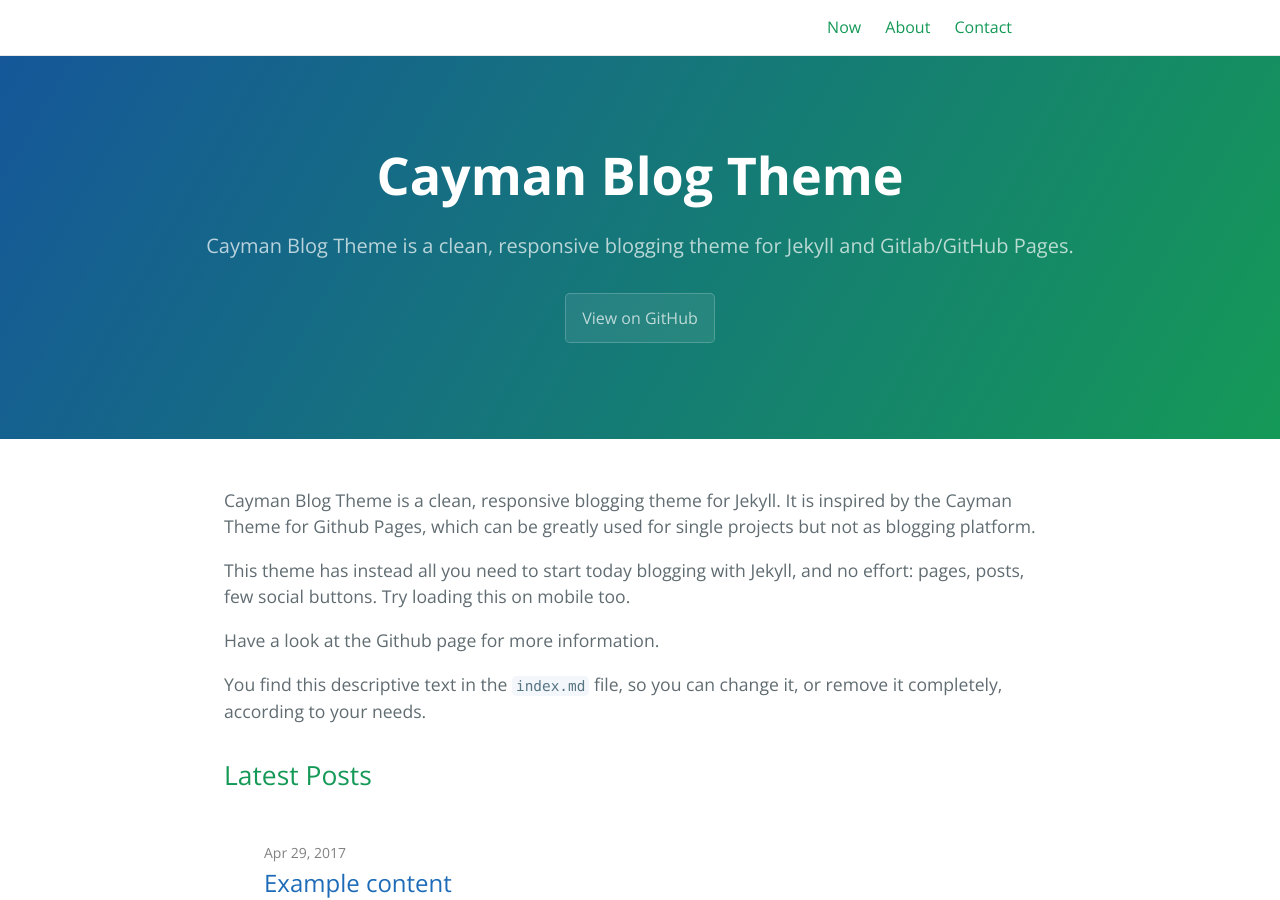
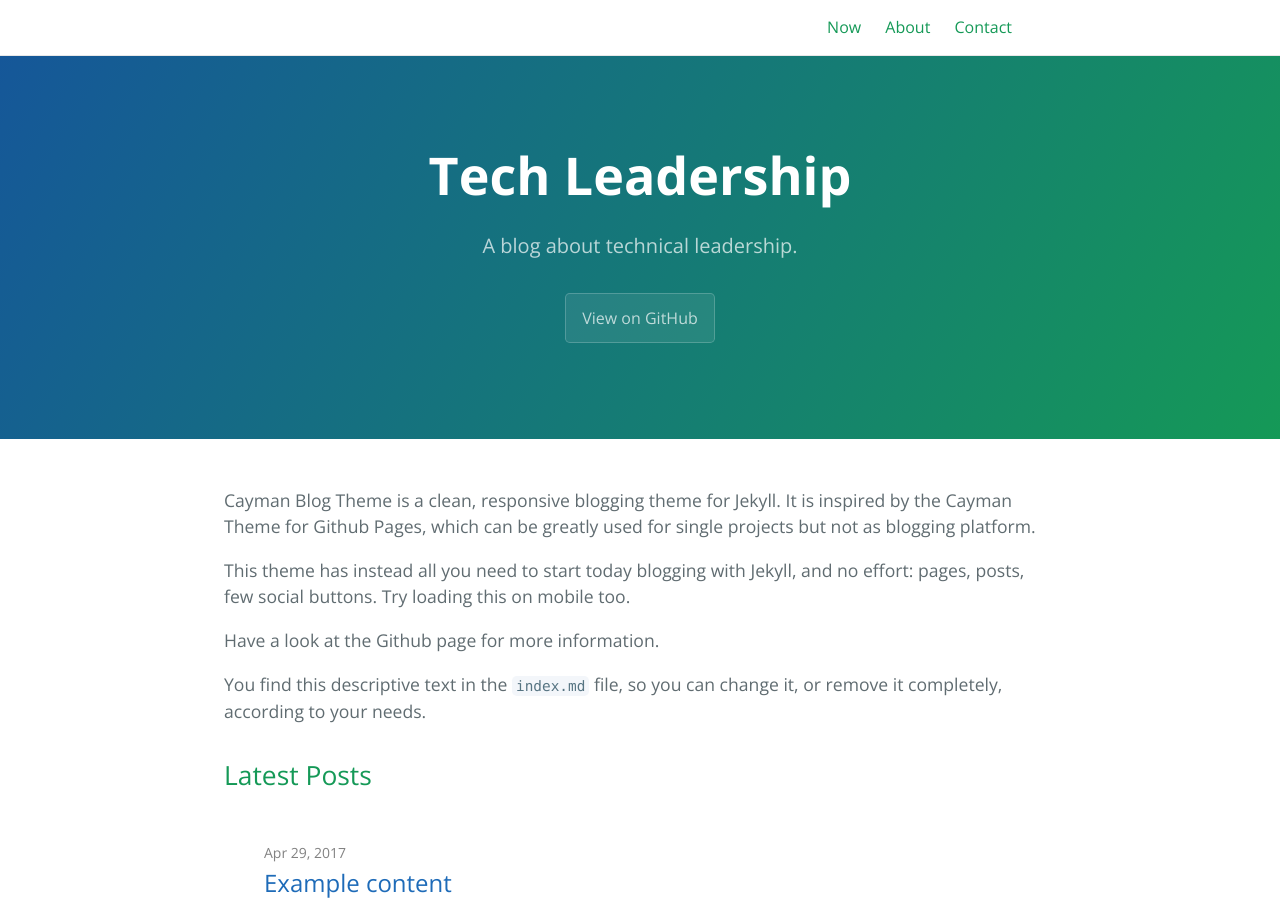
Before and after one commit to JimStockwell/tl, a Jekyll site: the page built from index.md, in a window 1280 px wide and 900 px high. Built offline with Jekyll 4.4.1, drawn with Linux system fonts in a browser that asks for light colours.

Commit message:
_config.yml - Change to me, not template.

```diff
--- a/_config.yml
+++ b/_config.yml
@@ -1,5 +1,5 @@
-title: Cayman Blog Theme
-description: Cayman Blog Theme is a clean, responsive blogging theme for Jekyll and Gitlab/GitHub Pages.
+title: Tech Leadership
+description: A blog about technical leadership.
 show_downloads: false
 
 baseurl: "" # change this to the subpath of your site, e.g. /blog. Leave it empty if you don't need it.
```
